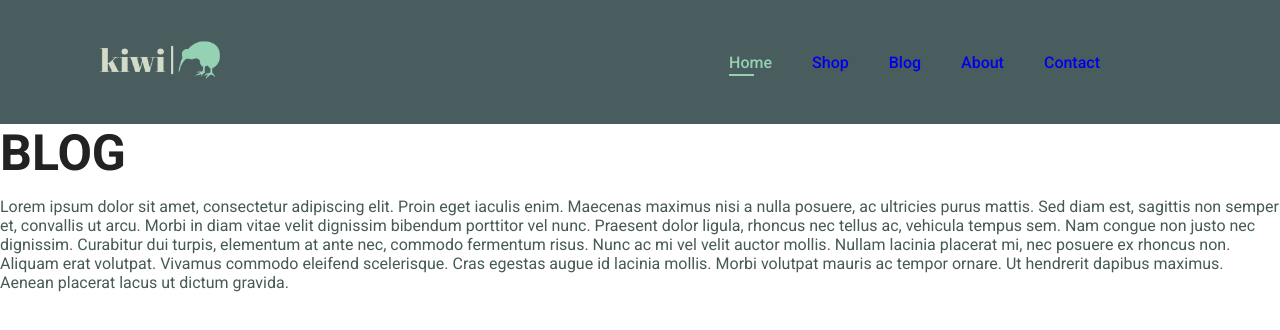
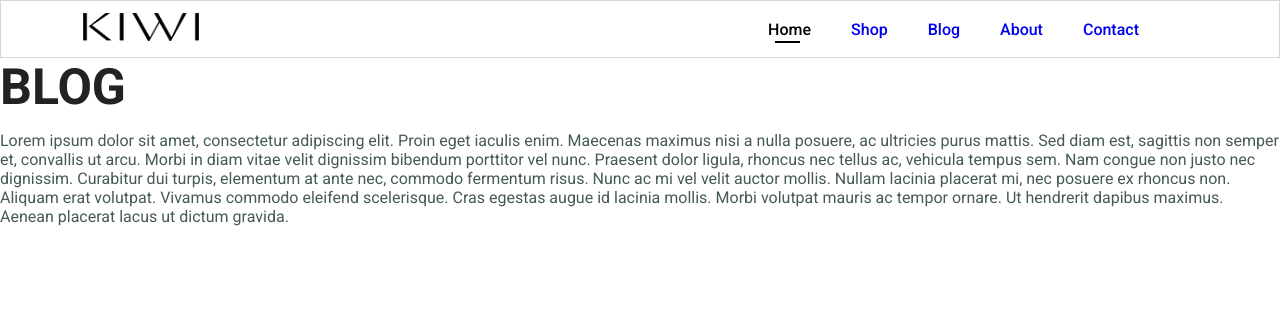
Before and after one commit to Roks2002/E-commerce-store, a plain HTML site: page blog.html in a window 1280 px wide. Drawn offline with Linux system fonts and the light colour scheme.

Commit message:
Update
Changed logo and site colors.

```diff
--- a/blog.html
+++ b/blog.html
@@ -8,7 +8,7 @@
   </head>
   <body>
     <section id="header">
-      <a href="#"><img src="images/kiwi-logo.png" class="logo" /></a>
+      <a href="#"><img src="images/kiwi-new-logo.png" class="logo" /></a>
       <div>
         <ul id="navbar">
           <li><a class="active" href="index.html">Home</a></li>
@@ -17,25 +17,25 @@
           <li><a href="about.html">About</a></li>
           <li><a href="contact.html">Contact</a></li>
           <li>
-            <li><a href="cart.html"><i class="fa-solid fa-cart-shopping"></i>
-            </a></li>
+            <a href="cart.html"><i class="fa-solid fa-cart-shopping"></i></a>
           </li>
         </ul>
       </div>
     </section>
     <h1>BLOG</h1>
-<p>
-  Lorem ipsum dolor sit amet, consectetur adipiscing elit. Proin eget iaculis
-  enim. Maecenas maximus nisi a nulla posuere, ac ultricies purus mattis. Sed
-  diam est, sagittis non semper et, convallis ut arcu. Morbi in diam vitae velit
-  dignissim bibendum porttitor vel nunc. Praesent dolor ligula, rhoncus nec
-  tellus ac, vehicula tempus sem. Nam congue non justo nec dignissim. Curabitur
-  dui turpis, elementum at ante nec, commodo fermentum risus. Nunc ac mi vel
-  velit auctor mollis. Nullam lacinia placerat mi, nec posuere ex rhoncus non.
-  Aliquam erat volutpat. Vivamus commodo eleifend scelerisque. Cras egestas
-  augue id lacinia mollis. Morbi volutpat mauris ac tempor ornare. Ut hendrerit
-  dapibus maximus. Aenean placerat lacus ut dictum gravida.
-</p>
+    <p>
+      Lorem ipsum dolor sit amet, consectetur adipiscing elit. Proin eget
+      iaculis enim. Maecenas maximus nisi a nulla posuere, ac ultricies purus
+      mattis. Sed diam est, sagittis non semper et, convallis ut arcu. Morbi in
+      diam vitae velit dignissim bibendum porttitor vel nunc. Praesent dolor
+      ligula, rhoncus nec tellus ac, vehicula tempus sem. Nam congue non justo
+      nec dignissim. Curabitur dui turpis, elementum at ante nec, commodo
+      fermentum risus. Nunc ac mi vel velit auctor mollis. Nullam lacinia
+      placerat mi, nec posuere ex rhoncus non. Aliquam erat volutpat. Vivamus
+      commodo eleifend scelerisque. Cras egestas augue id lacinia mollis. Morbi
+      volutpat mauris ac tempor ornare. Ut hendrerit dapibus maximus. Aenean
+      placerat lacus ut dictum gravida.
+    </p>
 
     <script src="script.js"></script>
   </body>
--- a/style.css
+++ b/style.css
@@ -47,15 +47,18 @@ p {
 }
 
 .logo {
-  width: 20vh;
+  width: 15vh;
+  height: 4vh;
+  padding: 2px;
 }
 
 #header {
   display: flex;
   align-items: center;
   justify-content: space-between;
-  padding: 0px 80px;
-  background: #4a5d5e;
+  padding: 10px 80px;
+  background: #ffffff;
+  border: rgb(216, 216, 216) 0.01px solid;
 }
 
 #navbar {
@@ -73,7 +76,7 @@ p {
 
 a:visited {
   text-decoration: none;
-  color: white;
+  color: rgb(0, 0, 0);
 }
 
 #navbar li a:link {
@@ -85,22 +88,22 @@ a:visited {
 }
 
 #navbar li a:hover {
-  color: #95d2b3;
+  color: #000000;
 }
 
 #navbar li a:hover,
 #navbar li a.active {
-  color: #95d2b3;
+  color: #000000;
 }
 
 #navbar li a.active::after {
   content: "";
   width: 30%;
   height: 2px;
-  background: #95d2b3;
+  background: #000000;
   position: absolute;
   bottom: -4px;
-  left: 20px;
+  left: 27px;
 }
 
 #navbar a.active::after,
@@ -108,8 +111,21 @@ a:visited {
   content: "";
   width: 30%;
   height: 2px;
-  background: #95d2b3;
+  background: #000000;
   position: absolute;
   bottom: -4px;
-  left: 20px;
+  left: 27px;
 }
+
+/* Home Page */
+#hero {
+  background-image: url("images/");
+}
+
+/* Shop.html */
+
+/* Single product */
+
+/* Blog Page */
+
+/* Home Page */
```
Also changed, not shown: about.html (+1 -1 lines), shop.html (+1 -1 lines), images/kiwi-logo.png (deleted), images/kiwi-new-logo.png (added).
